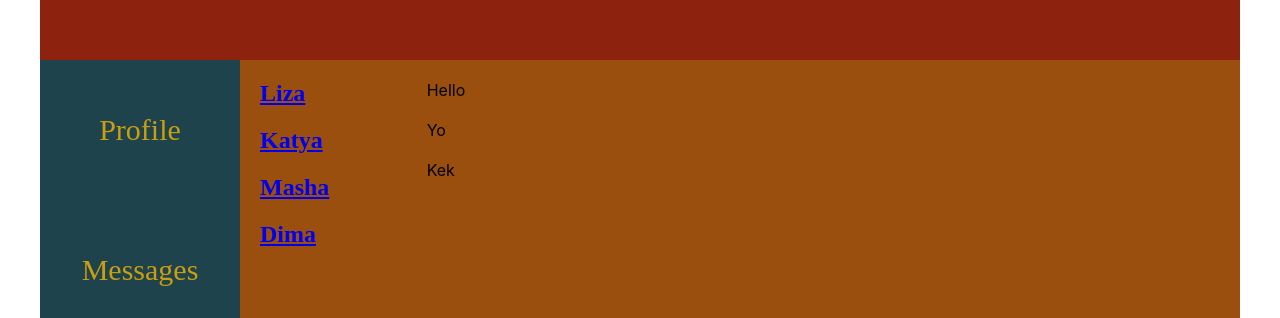
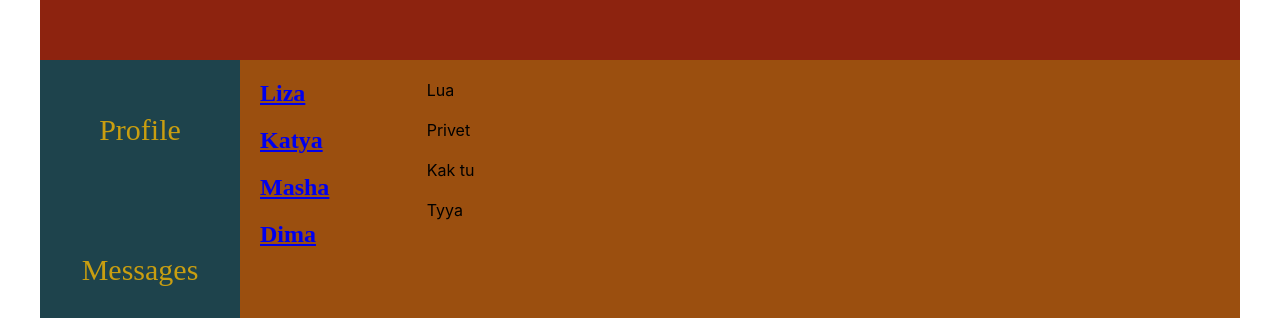
Before and after one commit to lizarda09/React_WebSite, a React (Create React App) app: page /messages in a window 1280 px wide. Shown: the top 318 px of the page. Built offline with nearby package versions, Linux system fonts and the light colour scheme.

Commit message:
have done the refactoring code

```diff
--- a/src/components/Dialogs/Dialogs.jsx
+++ b/src/components/Dialogs/Dialogs.jsx
@@ -7,19 +7,54 @@ const DialogItem = (props) => {
         <NavLink to={"/messages/"+props.id}>{props.name}</NavLink>
     </div>
 }
+const MessageItem = (props) => {
+   return <div className={classes.mess}>{props.message}</div>
+}
+
+
 const Dialogs = (props) => {
+
+    let dialogData = [
+        {id:1, name: "Liza"},
+        {id:2, name: "Katya"},
+        {id:3, name: "Masha"},
+        {id:4, name: "Dima"}
+    ];
+
+    let dialogElem = dialogData.map(dialog => {
+        return <DialogItem id={dialog.id} name={dialog.name}/>
+    });
+
+    let messagesData = [
+        {id:1, mess: "Lua"},
+        {id:2, mess: "Privet"},
+        {id:3, mess: "Kak tu"},
+        {id:4, mess: "Tyya"}
+    ];
+
+    let messagesElem = messagesData.map(message => {
+        return <MessageItem message={message.mess}/>
+    });
+
     return (
         <div className={classes.dialogs}>
             <div className="dialog_items">
-                <DialogItem id="1" name="Liza"/>
-                <DialogItem id="2" name="Katya"/>
-                <DialogItem id="3" name="Masha"/>
-                <DialogItem id="4" name="Dima"/>
+                {dialogElem}
+                {/*
+                <DialogItem id={dialogData[0].id} name={dialogData[0].name}/>
+                <DialogItem id={dialogData[1].id} name={dialogData[1].name}/>
+                <DialogItem id={dialogData[2].id} name={dialogData[2].name}/>
+                <DialogItem id={dialogData[3].id} name={dialogData[3].name}/>
+                */}
             </div>
             <div className="messages">
-                <div className={classes.mess}>Hello</div>
-                <div className={classes.mess}>Yo</div>
-                <div className={classes.mess}>Kek</div>
+
+                {messagesElem}
+                {/*
+                <MessageItem message={messagesData[0].mess}/>
+                <MessageItem message={messagesData[1].mess}/>
+                <MessageItem message={messagesData[2].mess}/>
+                */}
             </div>
         </div>
 
--- a/src/components/MyPosts/MyPosts.jsx
+++ b/src/components/MyPosts/MyPosts.jsx
@@ -4,11 +4,17 @@ import NewPost from "./NewPost/NewPost";
 import Post from "./Post/Post";
 
 const MyPosts = () => {
+   let postData = [
+      {id:1, postValue: 'Hello, how are you?'},
+      {id:2, postValue: 'Merry X-mas and Happy New Year!'},
+      {id:3, postValue: 'Ehohohovv'}
+   ];
+
    return <div>
       <NewPost />
-      <Post message = 'Hello, how are you?'/><br/>
-      <Post message = 'Merry X-mas and Happy New Year!'/><br/>
-      <Post message = 'Ehohoho'/><br/>
+      <Post message = {postData[0].postValue}/><br/>
+      <Post message = {postData[1].postValue}/><br/>
+      <Post message = {postData[2].postValue}/><br/>
    </div>
 
 }
--- a/src/components/Profile/Profile.jsx
+++ b/src/components/Profile/Profile.jsx
@@ -1,14 +1,18 @@
 import React from 'react';
 import classes from './Profile.module.css';
 import MyPosts from "../MyPosts/MyPosts";
+import ProfileInfo from "./ProfileInfo/ProfileInfo";
 
  const Profile = () => {
-     return  <div className={classes.content}>
+     return  (
+     <div className={classes.content}>
          <div>
              <img className={classes.img} src="https://look.com.ua/pic/201510/1366x768/look.com.ua-134629.jpg" alt=""/>
+             <ProfileInfo/>
              <MyPosts />
          </div>
      </div>
+     )
  }
 
  export default Profile;
--- /dev/null
+++ b/src/components/Profile/ProfileInfo/ProfileInfo.jsx
@@ -0,0 +1,8 @@
+import React from "react";
+import classes from "./ProfileInfo.module.css"
+
+const ProfileInfo = () => {
+    return <div className={classes.profileInfo}>Profile Info</div>
+}
+
+export default ProfileInfo;
```
Also changed, not shown: src/components/Profile/Profile.module.css (line endings or trailing spaces), src/components/Profile/ProfileInfo/ProfileInfo.module.css (added).
